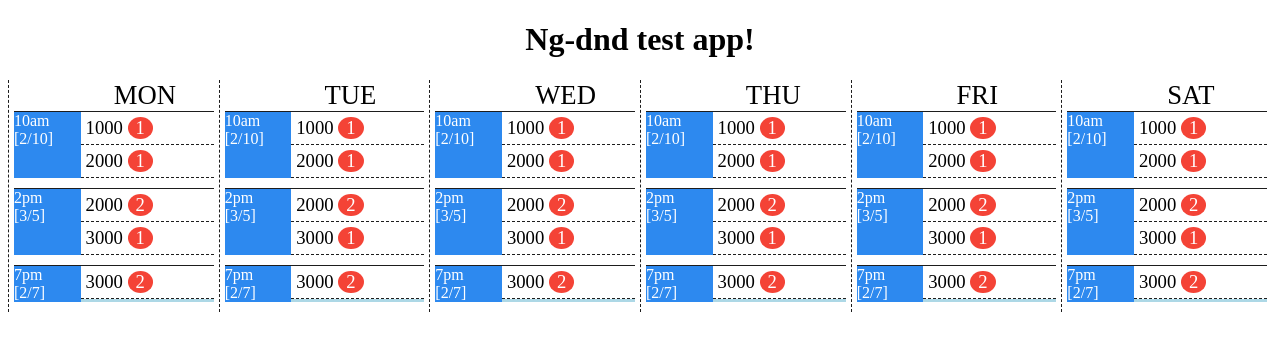
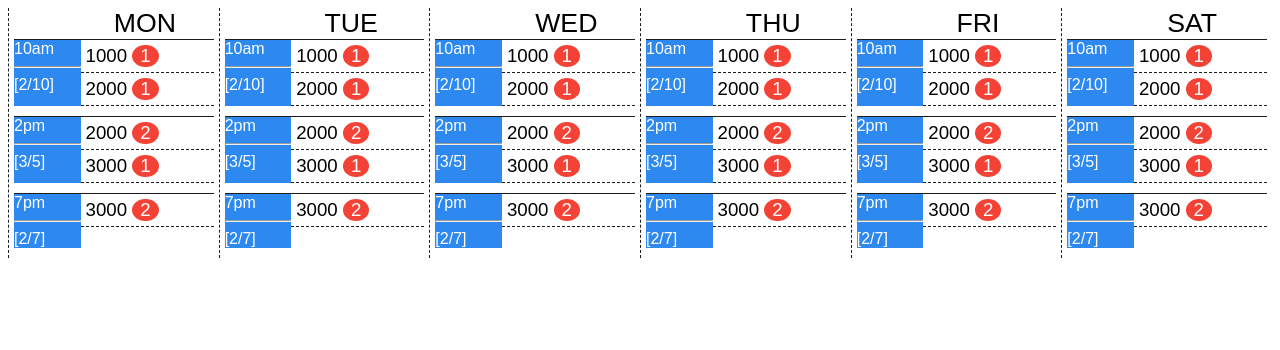
Before and after one commit to alexjwatts83/ng-dnd-test-app, an Angular app in the folder ng-dnd-test-app/: page / in a window 1280 px wide. Shown: the top 350 px of the page. Built offline with nearby package versions, Linux system fonts and the light colour scheme; what ng2-dnd would draw is missing.

Commit message:
styling changes

```diff
--- a/ng-dnd-test-app/src/app/app.component.html
+++ b/ng-dnd-test-app/src/app/app.component.html
@@ -1,9 +1,3 @@
-<!--The content below is only a placeholder and can be replaced.-->
-<div style="text-align:center">
-  <h1>
-    {{ title }}!
-  </h1>
-</div>
 <div>
   <app-dnd-calendar></app-dnd-calendar>
 </div>
--- a/ng-dnd-test-app/src/app/dnd-calendar/dnd-calendar.component.css
+++ b/ng-dnd-test-app/src/app/dnd-calendar/dnd-calendar.component.css
@@ -2,7 +2,7 @@
     width: 100%;height: 100%;background-color: #ffffff;display: flex;align-items: flex-start;
 }
 .dnd-time-slot{
-    display: flex;background-color: lightblue;border-top: 1px solid #1d1d1d;
+    display: flex;background-color: #ffffff;border-top: 1px solid #1d1d1d;
     margin-bottom: 10px;
 }
 .dnd-day{
@@ -32,7 +32,10 @@
     flex: 1;
 }
 .draggle-customer{
-    font-size: 14pt;margin-bottom: 10px;position: relative;border: 0px solid #1d1d1d;border-radius: 0px;padding: 5px;background-color: #ffffff;color: #1d1d1d;
+    /* font-size: 14pt;margin-bottom: 10px;position: relative;border: 0px solid #1d1d1d;border-radius: 0px;padding: 5px;background-color: #ffffff;color: #1d1d1d; */
+    background: #2d89ef;
+    margin: 5px 0px;
+    padding: 5px;
 }
 .dnd-timeslot-selected,.dnd-customer-selected{
     border: 2px solid #1d1d1d;
--- a/ng-dnd-test-app/src/app/dnd-calendar/dnd-calendar.component.html
+++ b/ng-dnd-test-app/src/app/dnd-calendar/dnd-calendar.component.html
@@ -17,19 +17,22 @@
         <div>
           {{timeslot.Time}}
         </div>
+        <hr />
         <div>
           [{{timeslot.TimeSlotsAllocated}}/{{timeslot.TimeSlotsTotal}}]
         </div>
       </div>
       <div style="flex: 2;">
-        <div dnd-droppable (onDropSuccess)="transferDataSuccess($event,dayIndex,timeslotIndex)" class="dnd-timeslot-dropzone">
+        <div dnd-droppable
+        (onDropSuccess)="transferDataSuccess($event,dayIndex,timeslotIndex)"
+        class="dnd-timeslot-dropzone">
           <div *ngFor="let postcode of timeslot.Customers | groupBy:'PostCode'">
             <div class="dnd-timeslot-dropzone-item" title="Some details" (click)="TimeslotClicked($event,dayIndex,timeslotIndex)">{{postcode.key}}
               <span class="mock-badge mock-badge-red">{{postcode.value.length}}</span>
             </div>
           </div>
         </div>
-        <div *ngIf="timeslot.OpenCustomers">
+        <div *ngIf="timeslot.OpenCustomers" style="border: 2px dashed crimson;margin: 2px;padding: 2px;">
           <div *ngFor="let customer of timeslot.Customers; let customerIndex = index">
             <div class="draggle-customer" title="Some Customer details" (click)="ToggleCustomerClicked($event, customerIndex)" dnd-draggable
               [dragEnabled]="true" [dragData]="customer">
@@ -37,7 +40,6 @@
                 <span>{{customer.PostCode}}</span>
               </strong>&nbsp;
               <span>{{customer.DisplayName}} </span>
-
             </div>
           </div>
         </div>
--- a/ng-dnd-test-app/src/styles.css
+++ b/ng-dnd-test-app/src/styles.css
@@ -1,3 +1,4 @@
+body {font-family: Arial, Helvetica, sans-serif;}
 /* You can add global styles to this file, and also import other style files */
 .dnd-drag-start {
     -moz-transform:scale(0.8);
```
